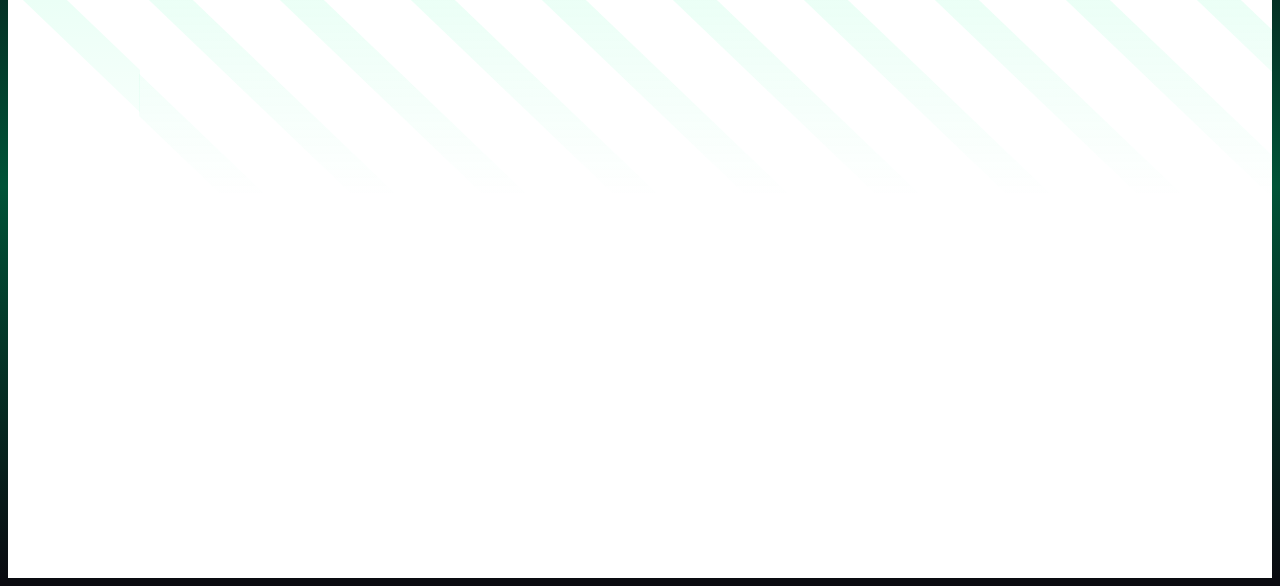
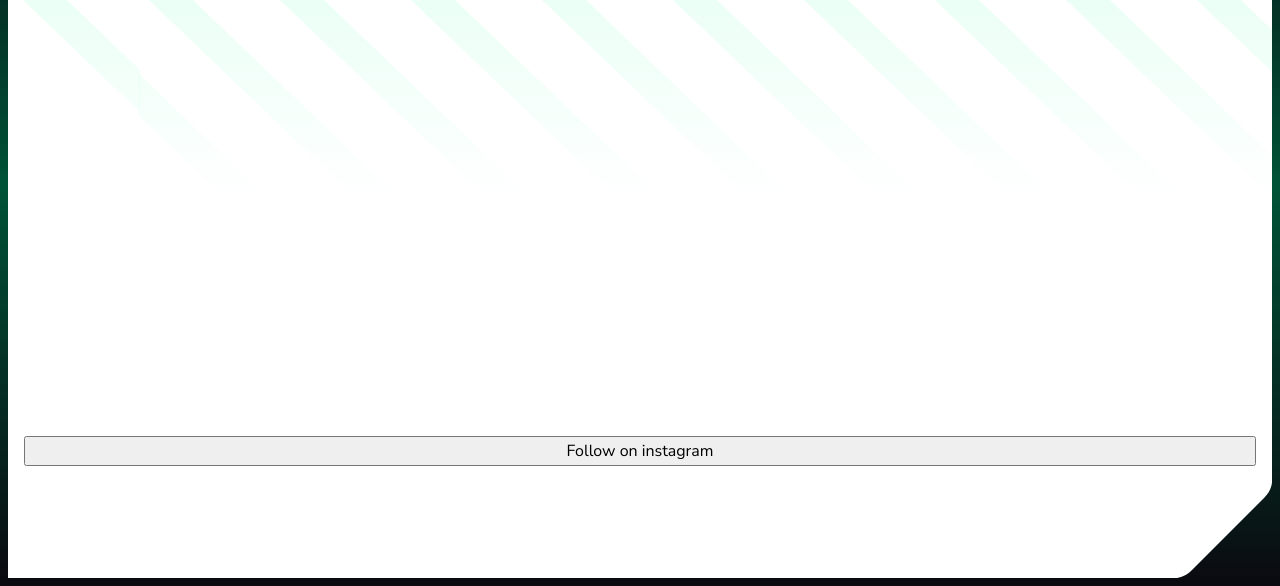
Before and after one commit to inovux/lockin-coming-soon, a website: page index.html in a window 1280 px wide. Shown: the part 214-800 px from the top of the page. Drawn offline with Linux system fonts and the light colour scheme.

Commit message:
feat: added rounded bottom corner

```diff
--- a/css/main.css
+++ b/css/main.css
@@ -254,13 +254,36 @@
     align-items: center;
   }
 
+  .wrapper--corners::before {
+    content: "";
+    position: absolute;
+    left: 0;
+    top: 0;
+    width: 96px;
+    height: 96px;
+    background-color: var(--clr-neutral-100);
+  }
+
+  .wrapper--corners::after {
+    content: "";
+    position: absolute;
+    right: 0;
+    bottom: 0;
+    width: 96px;
+    height: 96px;
+    clip-path: path("M96 0C96 0 96 8 88 16L16 88C8 96 0 96 0 96V0H96Z");
+    background-color: var(--clr-neutral-100);
+  }
+
   .wrapper--content {
     display: flex;
     flex-direction: column;
+    justify-content: space-between;
     flex: 1;
     width: 100%;
+    padding: calc(var(--spacing-8) + var(--spacing-9)) var(--spacing-4) calc(var(--spacing-4) +  96px);
     background-color: var(--clr-neutral-100);
-    padding: calc(var(--spacing-8) + var(--spacing-9)) var(--spacing-4) var(--spacing-4);
+    clip-path: polygon(96px 0%, calc(100% - 96px) 0%, 100% 0, 100% calc(100% - 96px), calc(100% - 96px) 100%, 0 100%, 0% calc(100% - 96px), 0% 96px);
   }
 
   .wrapper--content > * {
--- a/index.html
+++ b/index.html
@@ -18,17 +18,19 @@
 
   <body>
     <main class="page-gradient">
-      <div class="wrapper wrapper--relative">
+      <div class="wrapper wrapper--relative wrapper--corners">
         <header class="logo-bar">
           <img src="images/logo.svg" alt="Lockin" />
         </header>
         <section class="wrapper--content">
+          <div>
             <h1 class="heading-display heading-display--s">
               Coming <span class="heading-display--accent">soon</span>.
             </h1>
             <h2 class="text-body text-body--l">
               Don’t get sidelined. follow us to lock in updates!
             </h2>
+          </div>
           <button>Follow on instagram</button>
         </section>
       </div>
```
Lines whose indentation alone changed are shown as unchanged.
